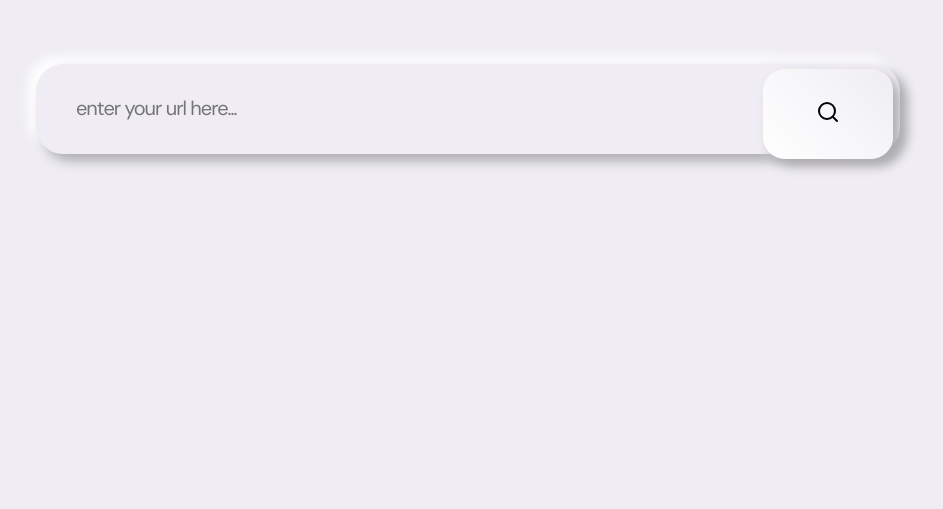
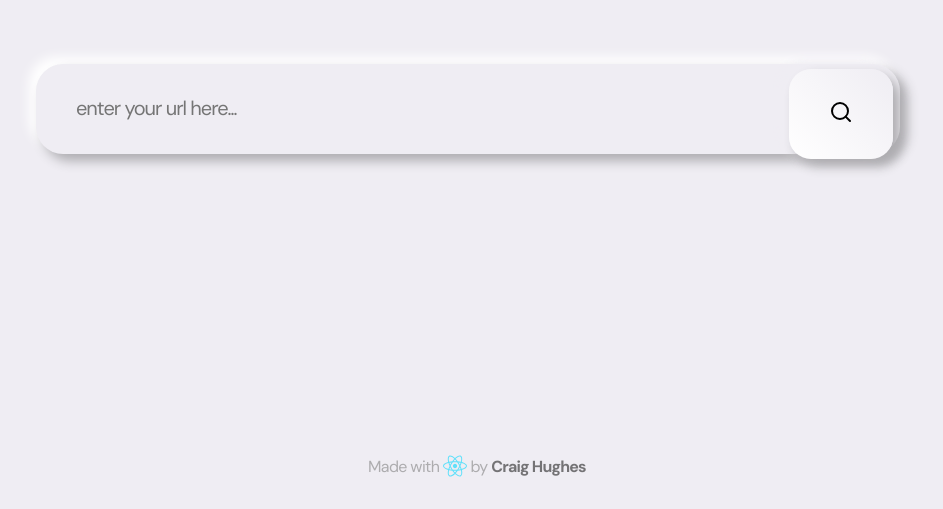
Before and after one commit to craigmhughes/responsive-web-tester, a React (Create React App) app: page / in a window 1280 px wide. Shown: the part 291-800 px from the top of the page, without its empty margins (172-1115 px from the left). Built offline with nearby package versions, Linux system fonts and the light colour scheme.

Commit message:
Added credit

```diff
--- a/src/App.css
+++ b/src/App.css
@@ -36,7 +36,7 @@
 }
 #home .search-field > button {
   height: 6.75em;
-  padding: 1.5em 4em;
+  padding: 1.5em 3em;
   position: relative;
   left: -0.5em;
   top: 0.35em;
@@ -221,4 +221,29 @@ a {
   text-decoration: none;
 }
 
+#credit {
+  position: fixed;
+  z-index: 100;
+  letter-spacing: -0.04em;
+  font-weight: 400;
+  bottom: 1em;
+  left: calc(50% - 100px);
+  color: #818181;
+  opacity: 0.6;
+  transition: opacity 0.25s ease-in-out;
+}
+#credit:hover {
+  opacity: 1;
+}
+#credit > a > img {
+  height: 1.5em;
+  position: relative;
+  top: 0.4em;
+}
+#credit > a {
+  font-weight: 600;
+  color: #222;
+  letter-spacing: -0.05em;
+}
+
 /*# sourceMappingURL=App.css.map */
--- a/src/App.js
+++ b/src/App.js
@@ -1,6 +1,7 @@
 import React from 'react';
 
 import './App.css';
+import ReactIcon from './assets/icons/react-brands.svg';
 
 import Home from './components/Home';
 import View from './components/View';
@@ -29,6 +30,7 @@ class App extends React.Component {
       <div className="App">
         <View viewUrl={this.state.url} searched={this.state.searched} setUrl={this.setUrl}/>
         <Home setUrl={this.setUrl}/>
+        <p id="credit">Made with <a href="https://reactjs.org/"><img src={ReactIcon}/></a> by <a href="https://github.com/craigmhughes">Craig Hughes</a></p>
       </div>
     );
   }
--- a/src/components/View.js
+++ b/src/components/View.js
@@ -65,7 +65,7 @@ class View extends React.Component {
                                 <li onClick={()=>{this.setDeviceSize(375,667,0.8)}}><img src={SmartphoneIcon}/><p>Mobile<span>375 x 667</span></p></li>
                                 <li onClick={()=>{this.setDeviceSize(411,823,0.75)}}><img src={SmartphoneIcon}/><p>Large Mobile<span>411 x 823</span></p></li>
                                 <li onClick={()=>{this.setDeviceSize(1024,768,0.75)}}><img src={TabletIcon}/><p>Tablet<span>1024 x 768</span></p></li>
-                                <li onClick={()=>{this.setDeviceSize(1280,800,0.7)}}><img src={SmartphoneIcon}/><p>Small Laptop<span>1280 x 800</span></p></li>
+                                <li onClick={()=>{this.setDeviceSize(1280,800,0.6)}}><img src={SmartphoneIcon}/><p>Small Laptop<span>1280 x 800</span></p></li>
                                 <li onClick={()=>{this.setDeviceSize(1680,1050,0.6)}}><img src={DesktopIcon}/><p>Desktop<span>1680 x 1050</span></p></li>
                             </ul>
                         </div>
--- a/src/scss/App.scss
+++ b/src/scss/App.scss
@@ -48,3 +48,32 @@ a {
     color: inherit;
     text-decoration: none;
 }
+
+#credit {
+    position: fixed;
+    z-index: 100;
+    letter-spacing: -0.04em;
+    font-weight: 400;
+    bottom: 1em;
+    left: calc(50% - 100px);
+    color: #818181;
+
+    opacity: 0.6;
+    transition: opacity .25s ease-in-out;
+
+    &:hover {
+        opacity: 1;
+    }
+
+    & > a > img {
+        height: 1.5em;
+        position: relative;
+        top: 0.4em;
+    }
+
+    & > a {
+        font-weight: 600;
+        color: #222;
+        letter-spacing: -0.05em;
+    }
+}
--- a/src/scss/components/home.scss
+++ b/src/scss/components/home.scss
@@ -47,7 +47,7 @@
 
         & > button {
             height: 6.75em;
-            padding: 1.5em 4em;
+            padding: 1.5em 3em;
             position: relative;
             left: -0.5em;
             top: 0.35em;
```
Also changed, not shown: src/assets/icons/react-brands.svg (added), 1 other file (tests, documents, lock files or other folders).
